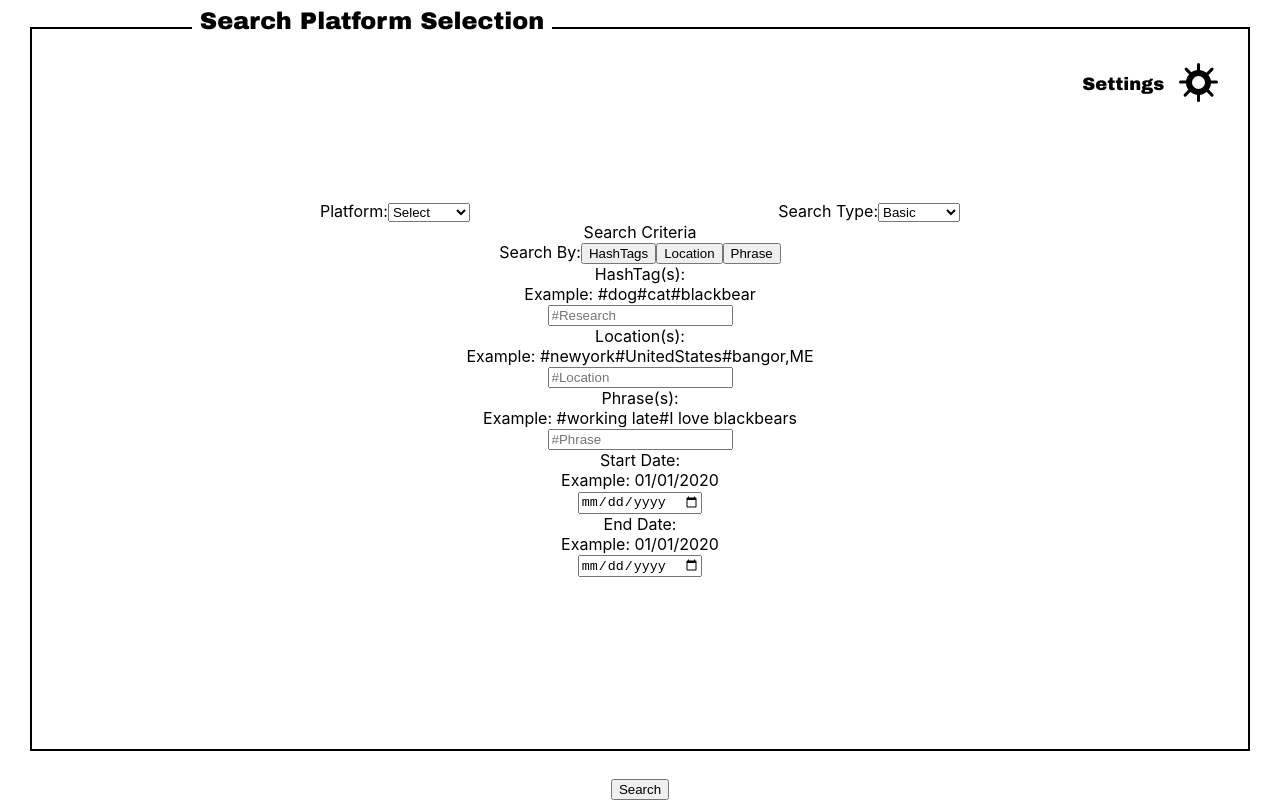
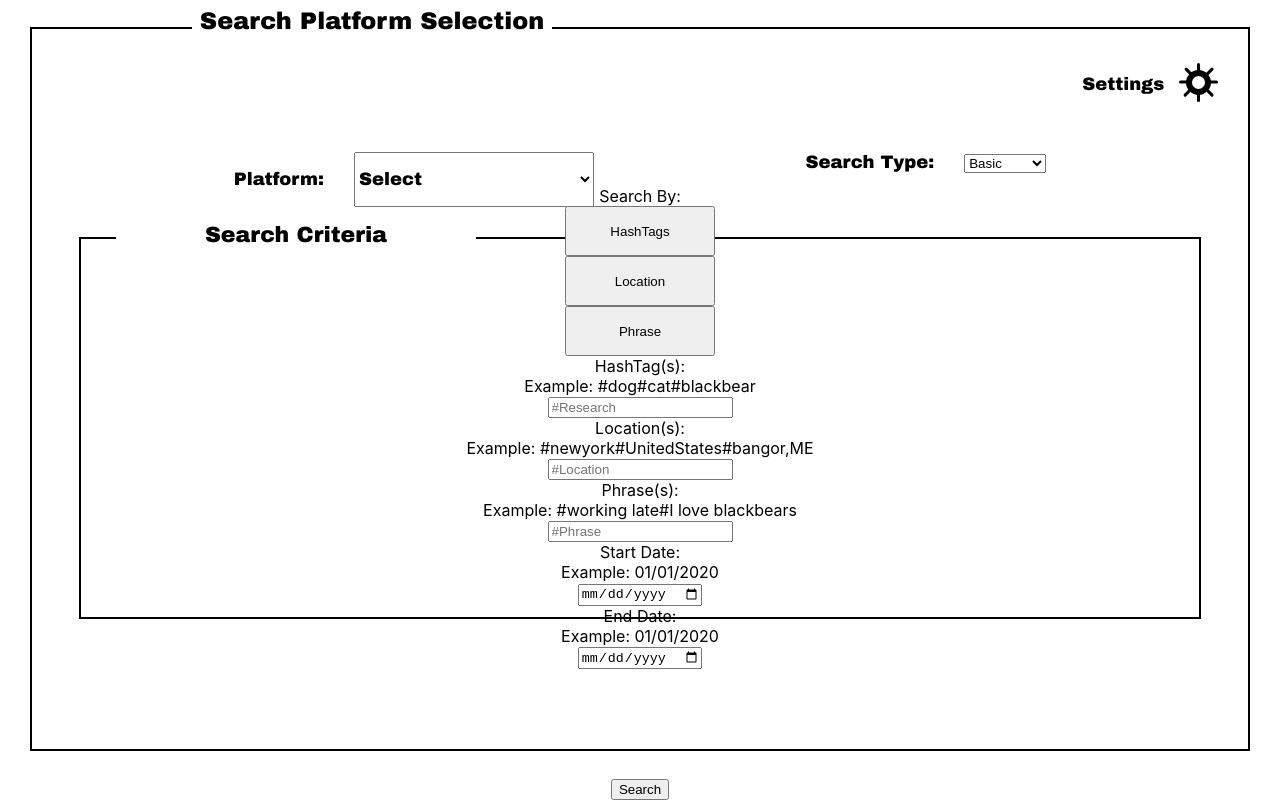
Before and after one commit to babytire/BBA-SocialScraper, a React (Create React App) app in the folder my-app/: page / in a window 1280 px wide. Built offline with nearby package versions, Linux system fonts and the light colour scheme.

Commit message:
further CSS progress

```diff
--- a/my-app/src/components/SearchCriteriaPage.js
+++ b/my-app/src/components/SearchCriteriaPage.js
@@ -36,9 +36,9 @@ export default class SearchCriteriaPage extends Component {
                     </text>
                 </div>
                 <div className="searchCriteriaPlatformSelectionContainer">
-                    <SettingsButton className="settingsButton"></SettingsButton>
                     <div className="platformSearchContentContainer">
                         <div className="platformSelectionContainer">
+                        <SettingsButton className="settingsButton"></SettingsButton>
                             <text className="platformLabel">
                                 Platform:
                             </text>
@@ -58,12 +58,13 @@ export default class SearchCriteriaPage extends Component {
                             </select>
                         </div>
                     </div>
-                    <div className="searchCriteriaFormContainer">
+                    <div className="searchCriteriaFormContentContainer">
                         <div className="searchCriteriaFormLabelContainer">
                             <text className="searchCriteriaFormLabel">
                                 Search Criteria
                             </text>
                         </div>
+                        <div className="searchCriteriaFormContainer">
                             <div className="searchCriteraForm">
                                 <div className="searchByContainer">
                                     <text className="searchByLabel">
@@ -156,6 +157,7 @@ export default class SearchCriteriaPage extends Component {
                             </div>
                         </div>
                     </div>
+                </div>
                 <div className="searchButtonContainer">
                     <button className="searchButton">
                         Search
--- a/my-app/src/components/css/SearchCriteriaPage.css
+++ b/my-app/src/components/css/SearchCriteriaPage.css
@@ -38,6 +38,72 @@
 }
 .platformSearchContentContainer{
     display: flex;
-    width: 50vw;
-    justify-content: space-between;
+    width: 80vw;
+    justify-content: space-around;
 }
+.platformLabel{
+    font-family: Arial Black;
+    font-style: normal;
+    font-weight: 900;
+    font-size: 18px;
+    margin-right: 30px;
+}
+.platformSelector{
+    width: 240px;
+    height: 55px;
+    font-family: Arial Black;
+    font-style: normal;
+    font-weight: 900;
+    font-size: 18px;
+}
+.searchTypeLabel{
+    font-family: Arial Black;
+    font-style: normal;
+    font-weight: 900;
+    font-size: 18px;
+    margin-right: 30px;
+}
+.searchCriteriaFormContentContainer{
+    width: 1176px;
+    height: 420px;
+}
+.searchCriteriaFormLabelContainer{
+    position: relative;
+    top: 2vh;
+    left: 5vw;
+    box-sizing: content-box;
+    background-color: #FFFFFF;
+    z-index: 1;
+    width: 360px;
+    height: 30px;
+}
+.searchCriteriaFormLabel{
+    font-family: Arial Black;
+    font-style: normal;
+    font-weight: normal;
+    font-size: 22px;
+}
+.searchCriteriaFormContainer{
+    position: relative;
+    height: 90%;
+    width: 95%;
+    border: 2px solid black;
+    margin-left: auto;
+    margin-right: auto;
+    margin-top: auto;
+    margin-bottom: auto;
+    display: flex;
+    flex-direction: column;
+    align-items: center;
+    justify-content: center;
+}
+.searchByContainer{
+    display: flex;
+    flex-direction: column;
+    align-items: center;
+    justify-content: center;
+}
+.searchByContainer button{
+    width: 150px;
+    height: 50px;
+}
```
Also changed, not shown: 1 other file (tests, documents, lock files or other folders). Lines whose indentation alone changed are shown as unchanged.
